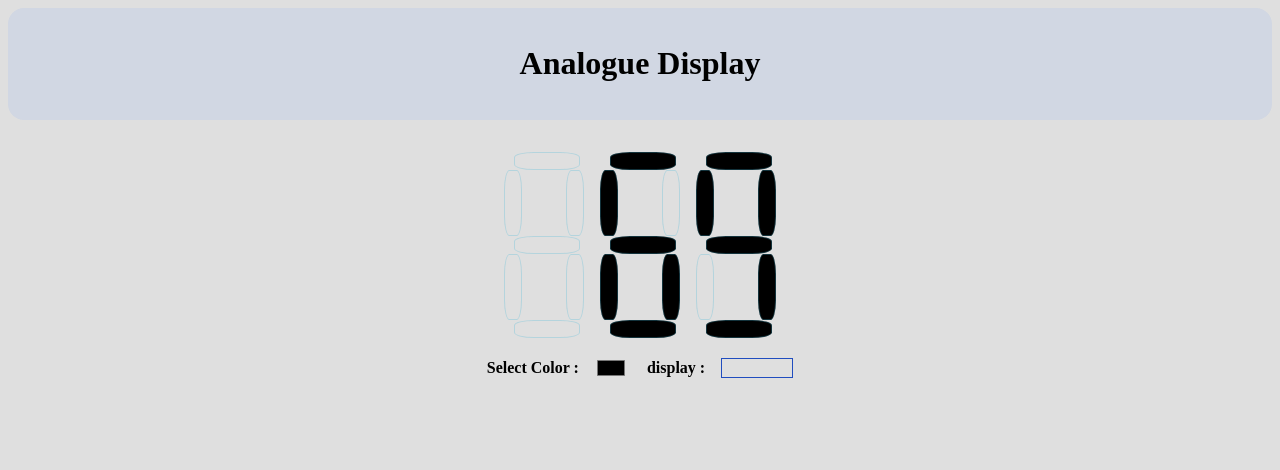
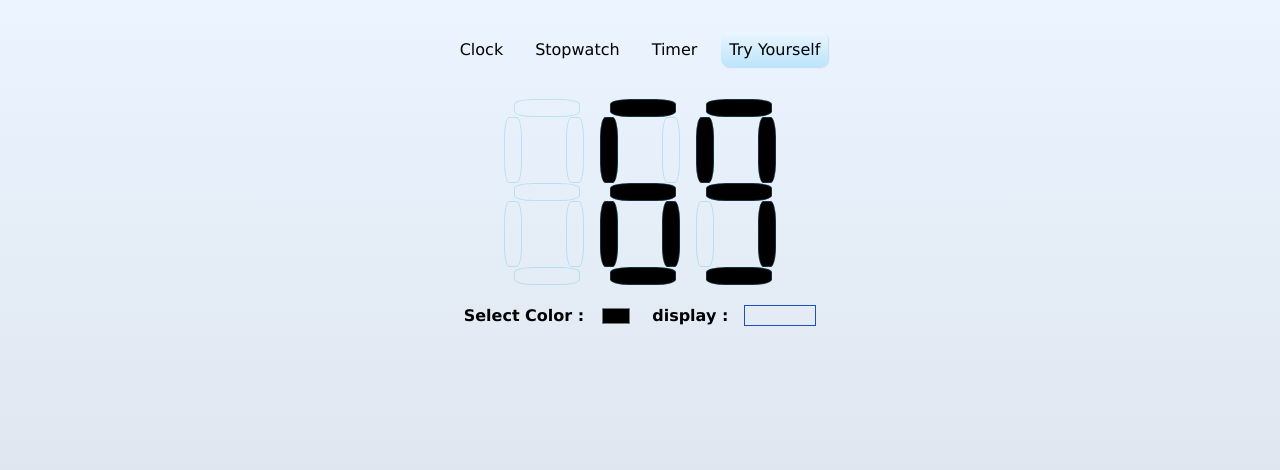
Before and after one commit to 1447bits/tiem, a plain HTML site: page analog/analog.html in a window 1280 px wide. Drawn offline with Linux system fonts and the light colour scheme.

Commit message:
added nav

```diff
--- a/analog/analog.html
+++ b/analog/analog.html
@@ -5,22 +5,15 @@
     <meta charset="UTF-8">
     <meta http-equiv="X-UA-Compatible" content="IE=edge">
     <meta name="viewport" content="width=device-width, initial-scale=1.0">
-    <!-- <link rel="stylesheet" href="../index.css"> -->
+    <link rel="stylesheet" href="../css/nav.css">
     <link rel="stylesheet" href="../css/segment.css">
     <style>
         body {
-            background: rgb(223, 223, 223);
+            background: linear-gradient(#ebf4ff, #d7dde5);
+            background-repeat: no-repeat;
+            background-size: 100vw 100vh;
         }
 
-        .title {
-            display: flex;
-            margin: auto;
-            justify-content: center;
-            padding: 1em;
-            margin-bottom: 2em;
-            border-radius: 1em;
-            background-color: rgb(209, 215, 227);
-        }
         .display {
             display: flex;
             gap: 1em;
@@ -58,6 +51,11 @@
         #number:focus {
             background: rgba(0, 0, 0, 0.125);
         }
+
+        #nav a:nth-of-type(4) {
+            background: linear-gradient(#ebf6ff, #bbe4fb);
+            box-shadow: 1px 1px 1px #7398cb41;
+        }
     </style>
     <title>Display</title>
 </head>
@@ -65,10 +63,7 @@
 <body>
 
     <!-- warning you change places of any element and its not going to work anymore -->
-    <div class="main">
-        <div class="title">
-            <h1>Analogue Display</h1>
-        </div>
+    <div id="root">
         <div class="display">
             <div class="num1 segment">
                 <div class="bar topBar"></div>
@@ -184,6 +179,7 @@
             analogDisp(color, e.target.value)
         })
     </script>
+    <script src="../modules/nav.js"></script>
 </body>
 
 </html>
--- /dev/null
+++ b/css/nav.css
@@ -0,0 +1,25 @@
+#nav {
+    display: flex;
+    justify-content: center;
+    align-items: center;
+    gap: 1em;
+    margin: 2em;
+}
+#nav a {
+    all: unset;
+}
+#nav a {
+    padding: 0.5em;
+    border-radius: 0.5em;
+}
+#nav a:hover {
+    cursor: pointer;
+    background: linear-gradient(#ebf6ff, #bbe4fb);
+}
+
+/*  according to the page you are on */
+
+/* #nav a:nth-of-type(1) {
+    background: linear-gradient(#ebf6ff, #bbe4fb);
+    box-shadow: 1px 1px 1px #7398cb41;
+} */
--- a/css/segment.css
+++ b/css/segment.css
@@ -1,4 +1,7 @@
 /* 7section display bars styling */
+* {
+    font-family: 'Lucida Sans', 'Lucida Sans Regular', 'Lucida Grande', 'Lucida Sans Unicode', Geneva, Verdana, sans-serif;
+}
 .segment {
     width: 5em;
 }
--- a/index.css
+++ b/index.css
@@ -8,18 +8,16 @@
     margin: 0;
     border: var(--std-border);
 }
+#nav a:nth-of-type(1) {
+    background: linear-gradient(#ebf6ff, #bbe4fb);
+    box-shadow: 1px 1px 1px #7398cb41;
+}
+body {
+    background: linear-gradient(#ebf4ff, #d7dde5);
+    background-repeat: no-repeat;
+    background-size: 100vw 100vh;
+}
 
-body {
-    background: rgb(223, 223, 223);
-    padding: 2em;
-}
-/* #nav {
-    display: flex;
-    justify-content: center;
-    align-items: center;
-    gap: 1em;
-    margin: 2em;
-} */
 .clock {
     display: flex;
     gap: 50px;
@@ -39,25 +37,9 @@ body {
     border: 5px solid black;
     border-radius: 50%;
 }
-.title {
-    display: flex;
-    margin:auto;
-    justify-content: center;
-    padding: 1em;
-    border-radius: 1em;
-    background-color: beige;
-}
-
-.main {
-    display: flex;
-    gap: 50px;
-    flex-direction: column;
-    justify-content: center;
-    padding: 1em;
-}
 .display {
     justify-content: center;
     display: flex;
     gap: 20px;
-    /* flex-direction: row; */
+    margin-top: 2em;
 }
--- /dev/null
+++ b/modules/nav.js
@@ -0,0 +1,19 @@
+{/*
+    <div id="nav">
+        <a href="#"><span>Clock</span></a>
+        <a href=""><span>Stopwatch</span></a>
+        <a href=""><span>Timer</span></a>
+        <a href="7_segment_display\analog\analog.html"><span>Try Yourself</span></a>
+    </div>
+*/}
+
+
+const nav = document.createElement("div")
+const root = document.getElementById("root")
+nav.id = "nav";
+nav.innerHTML = `<a href=""><span>Clock</span></a>
+<a href=""><span>Stopwatch</span></a>
+<a href=""><span>Timer</span></a>
+<a href=""><span>Try Yourself</span></a>
+`;
+root.prepend(nav)
```
Also changed, not shown: index.html (+4 -12 lines).
